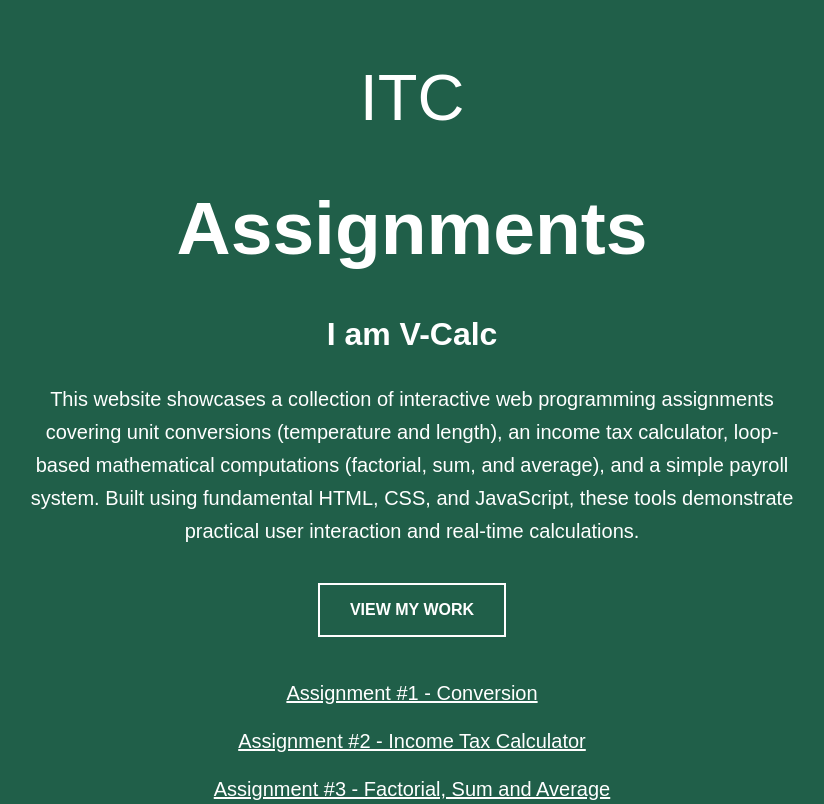
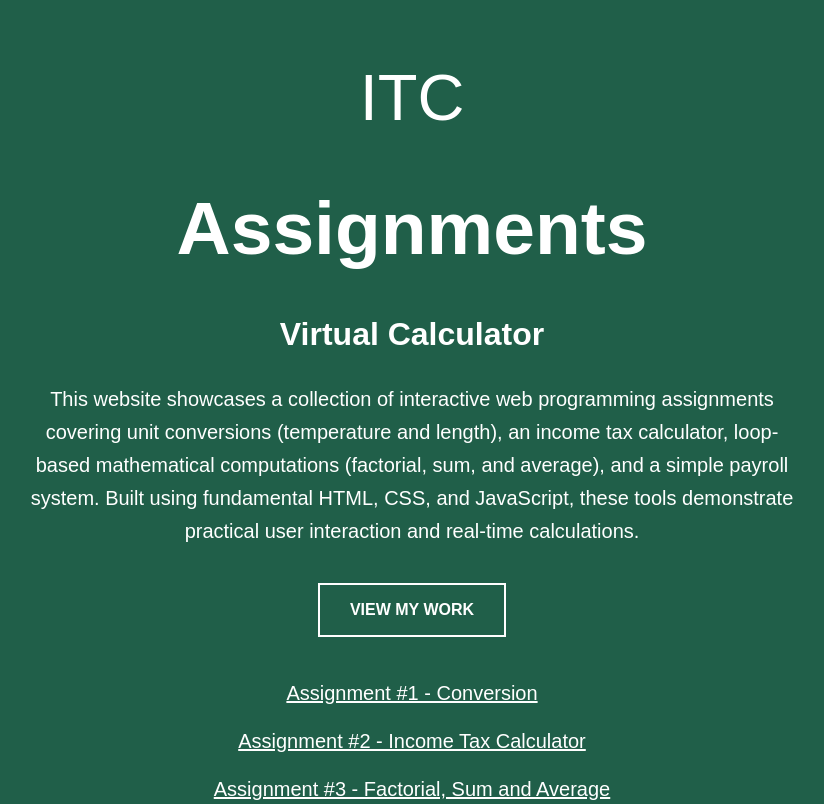
Before and after one commit to ServieError/CS1130-assignment, a plain HTML site: page index.html in a window 1280 px wide. Shown: the top 804 px of the page, without its empty margins (228-1052 px from the left). Drawn offline with Linux system fonts and the light colour scheme.

Commit message:
Rename V-Calc to Virtual Calculator in index.html

```diff
--- a/index.html
+++ b/index.html
@@ -4,7 +4,7 @@
 <head>
 <meta charset="UTF-8">
 <meta name="viewport" content="width=device-width, initial-scale=1.0">
-<title>ITC Assignments - V-Calc</title>
+<title>ITC Assignments - Virtual Calculator</title>
 
 <style>
 * {
@@ -104,7 +104,7 @@ footer {
 
     <h1>Assignments</h1>
 
-    <h2>I am V-Calc</h2>
+    <h2>Virtual Calculator</h2>
 
     <p>
         This website showcases a collection of interactive
```
